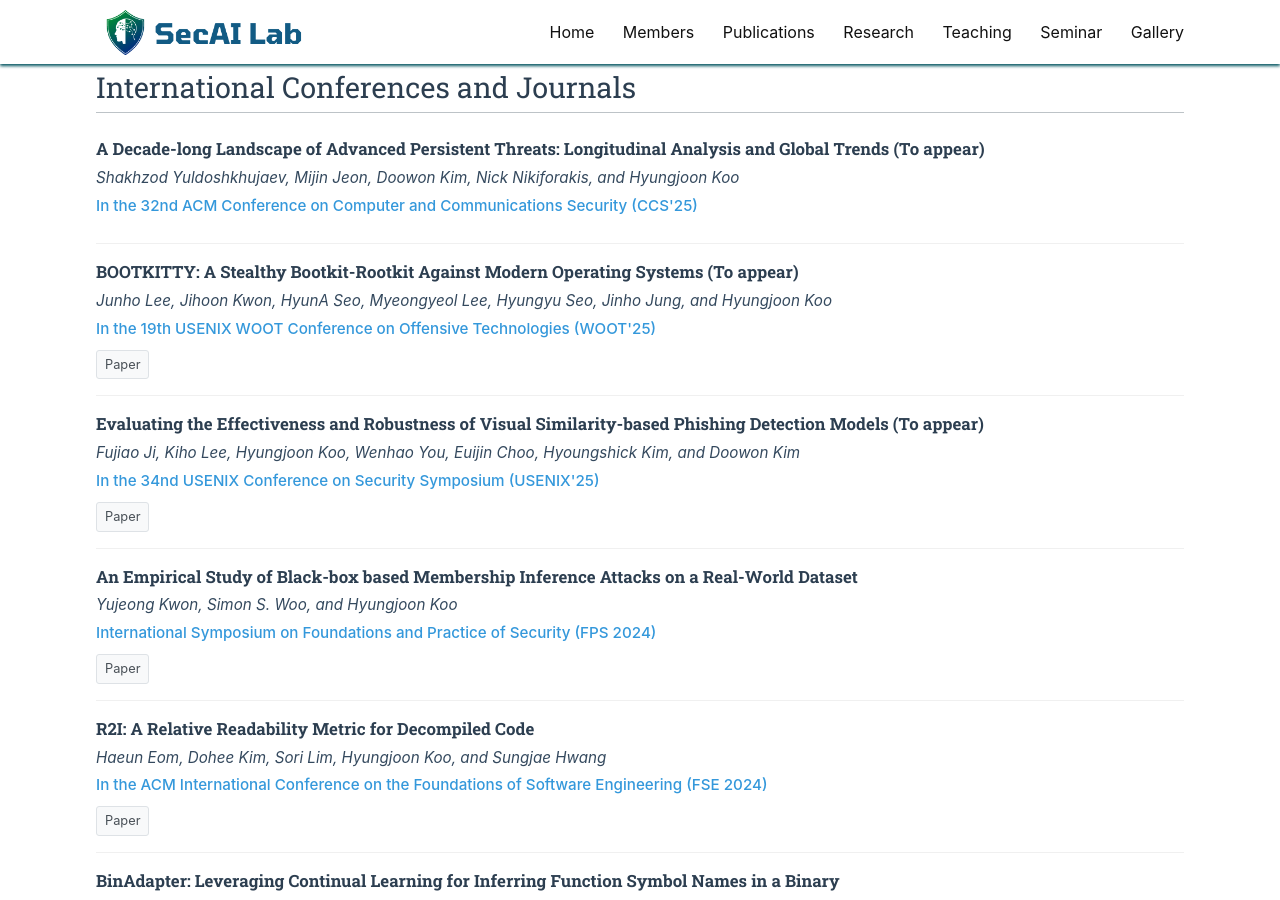
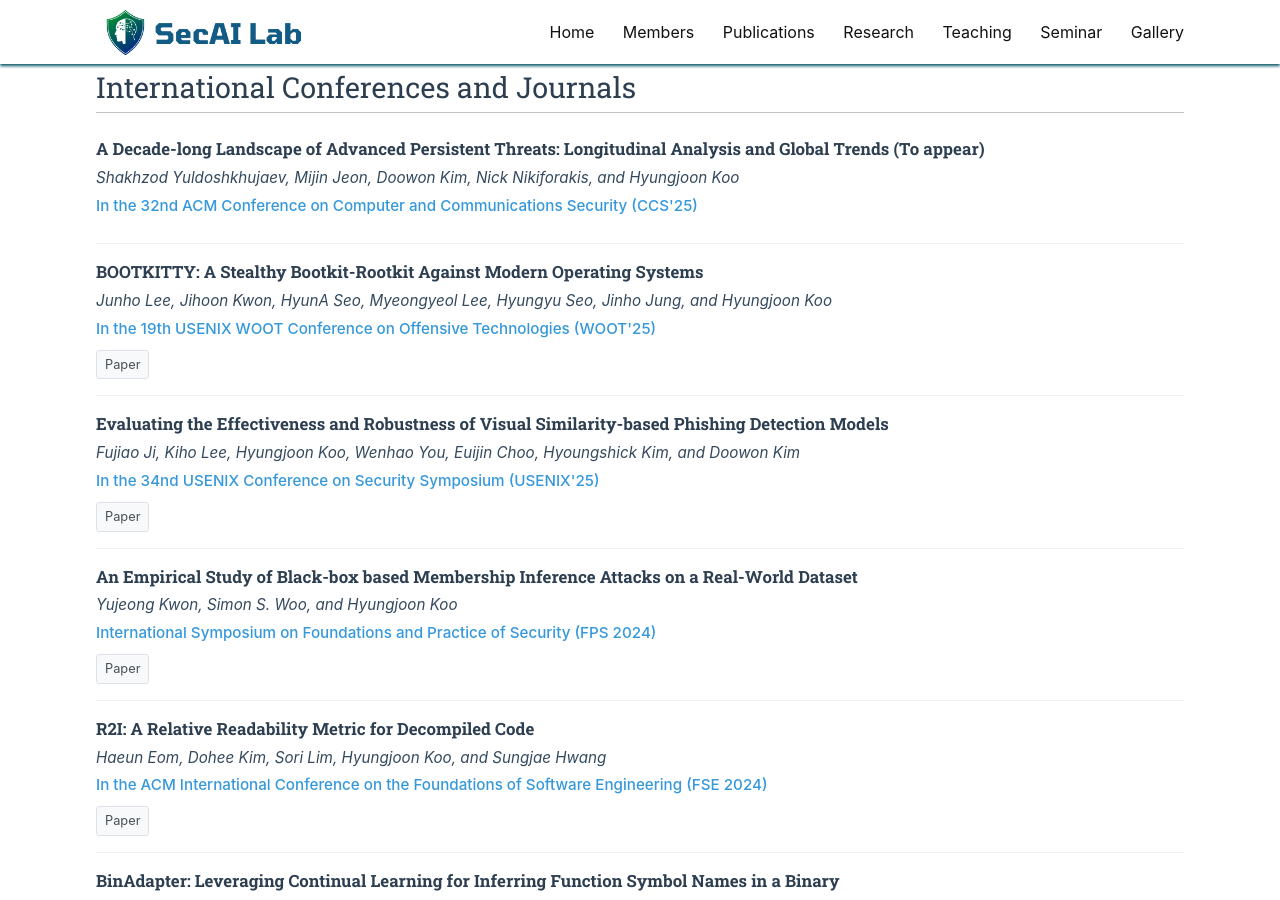
Before and after one commit to SecAI-Lab/secai-lab.github.io, a Jekyll site: the page built from pages/publications.md, in a window 1280 px wide and 900 px high, scrolled down 2020 px. Built offline with Jekyll 4.4.1, drawn with Linux system fonts in a browser that asks for light colours; nearby versions of some CDN libraries.

Commit message:
Edit conference

```diff
--- a/_data/publist-conferences.yml
+++ b/_data/publist-conferences.yml
@@ -9,7 +9,7 @@
   highlight: 0
   news2:
 
-- title: "BOOTKITTY: A Stealthy Bootkit-Rootkit Against Modern Operating Systems (To appear)"
+- title: "BOOTKITTY: A Stealthy Bootkit-Rootkit Against Modern Operating Systems"
   image:
   description: "Bootkits and rootkits are among the most elusive and persistent forms of malware, subverting system defenses by operating at the lowest levels of system architecture. Bootkits compromise the firmware or bootloader, allowing them to manipulate the boot sequence and gain control before security mechanisms initialize. Meanwhile, rootkits embed themselves within the OS kernel, stealthily conceal malicious activities, and maintain long-term persistence. Despite their critical implications for security, these threats remain underexplored due to the technical complexity involved in their study, the scarcity of real-world samples, and the challenges posed by defense-in-depth security in modern OSes. In this paper, we introduce BOOTKITTY, a hybrid bootkit-rootkit capable of circumventing modern security features in multiple OS platforms, across Windows, Linux, and Android. We explore critical firmware and bootloader vulnerabilities that can lead to a low-level compromise, demonstrating techniques that bypass advanced security protections by breaking the chain of trust. Our study addresses technical challenges such as exploiting UEFI drivers, manipulating kernel memory, and evading advanced mitigations in the boot process, and provides actionable insights. Our systematic evaluations show that BOOTKITTY reveals critical weaknesses in contemporary security mechanisms, highlighting the need for better security design that offers holistic (low-level) protection."
   authors: Junho Lee, Jihoon Kwon, HyunA Seo, Myeongyeol Lee, Hyungyu Seo, Jinho Jung, and Hyungjoon Koo
@@ -19,7 +19,7 @@
   highlight: 0
   news2:
 
-- title: "Evaluating the Effectiveness and Robustness of Visual Similarity-based Phishing Detection Models (To appear)"
+- title: "Evaluating the Effectiveness and Robustness of Visual Similarity-based Phishing Detection Models"
   image:
   description: "Phishing attacks pose a significant threat to Internet users,
   with cybercriminals elaborately replicating the visual appearance of legitimate websites to deceive victims. Visual
```
